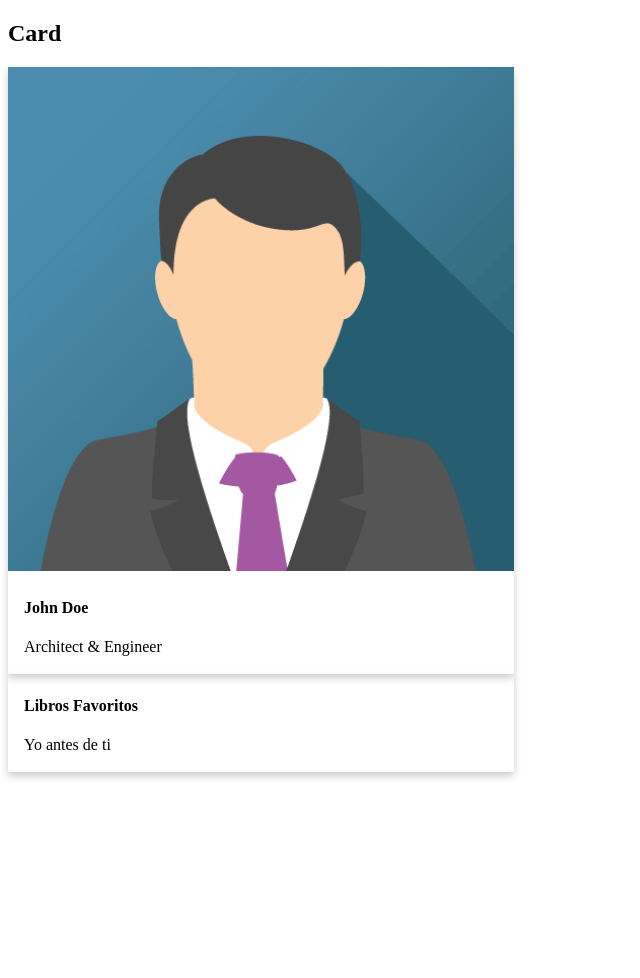
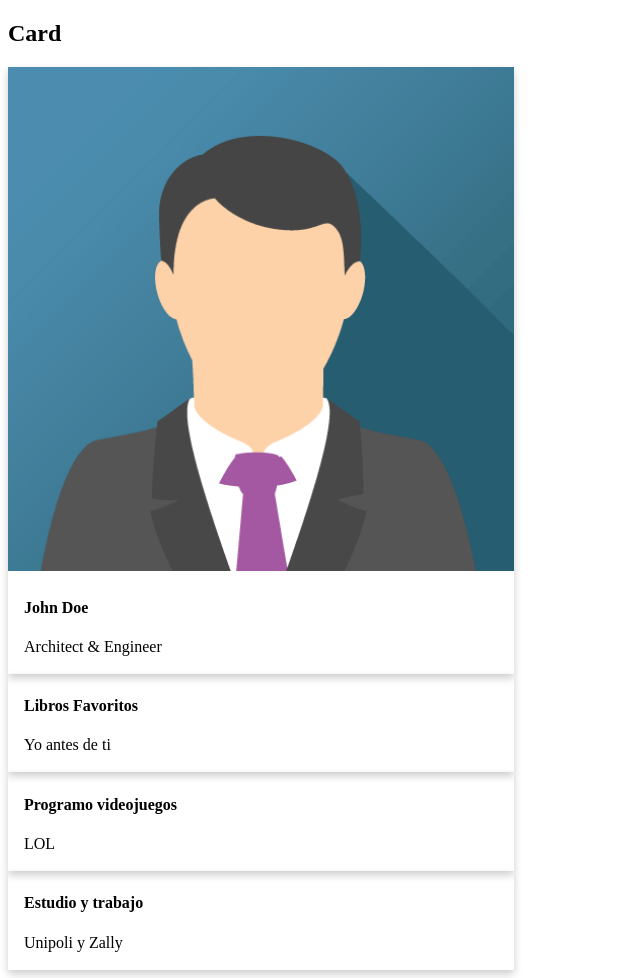
Before and after one commit to AlondraRdz/cf, a plain HTML site: page index.html in a window 1280 px wide. Shown: the whole page, without its empty margins (0-640 px from the left). Before the commit the page ends 800 px from the top, so only its background shows below. Drawn offline with Linux system fonts and the light colour scheme.

Commit message:
Dos cuadrso mas

```diff
--- a/index.html
+++ b/index.html
@@ -19,6 +19,19 @@
 
 			</div>
 		</div>
+		<div class="card">
+			<div class="container">
+				<h4><b>Programo videojuegos</b></h4>
+				<p>LOL</p>
 
+			</div>
+		</div>
+		<div class="card">
+			<div class="container">
+				<h4><b>Estudio y trabajo</b></h4>
+				<p>Unipoli y Zally</p>
+
+			</div>
+		</div>
 	</body>
 </html>
```
